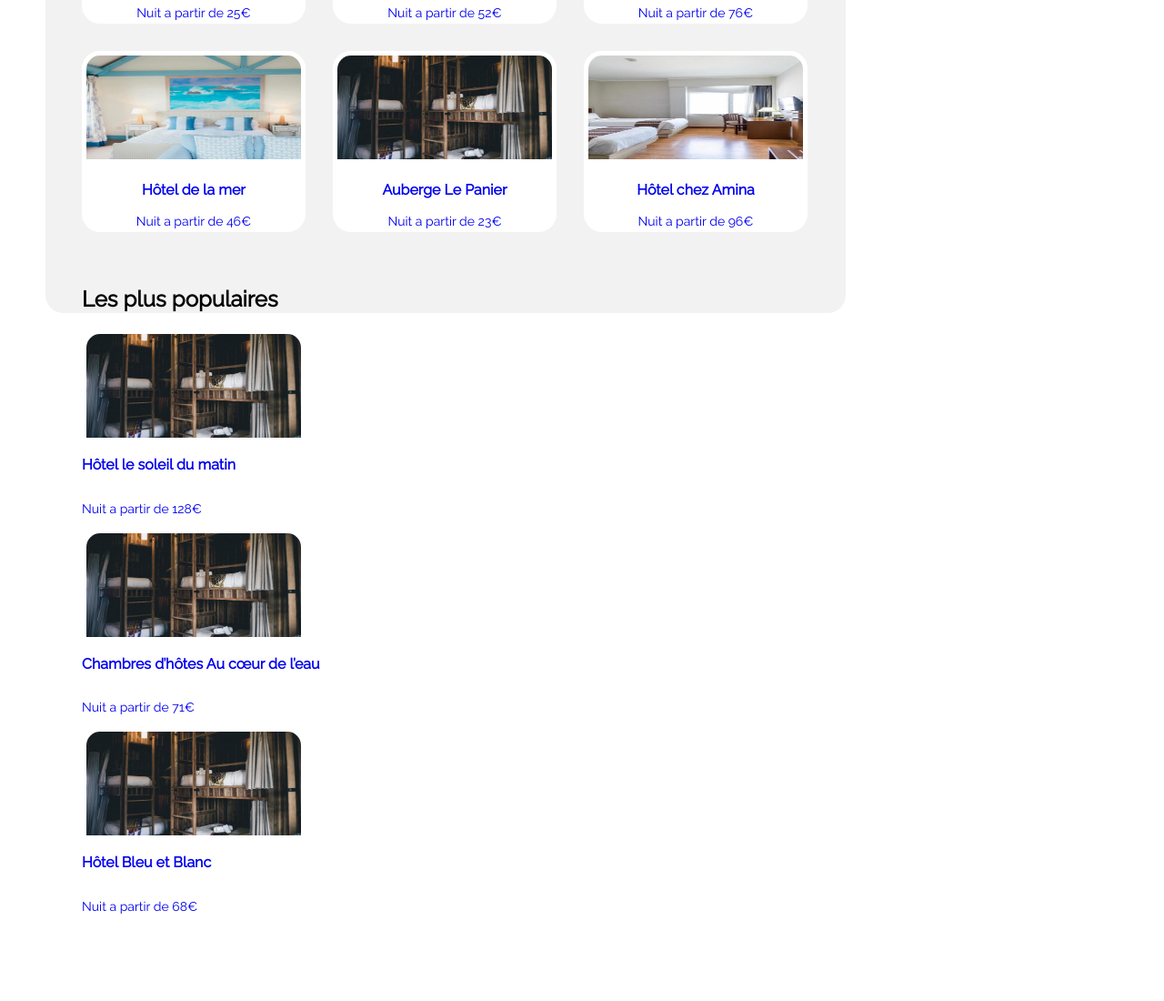
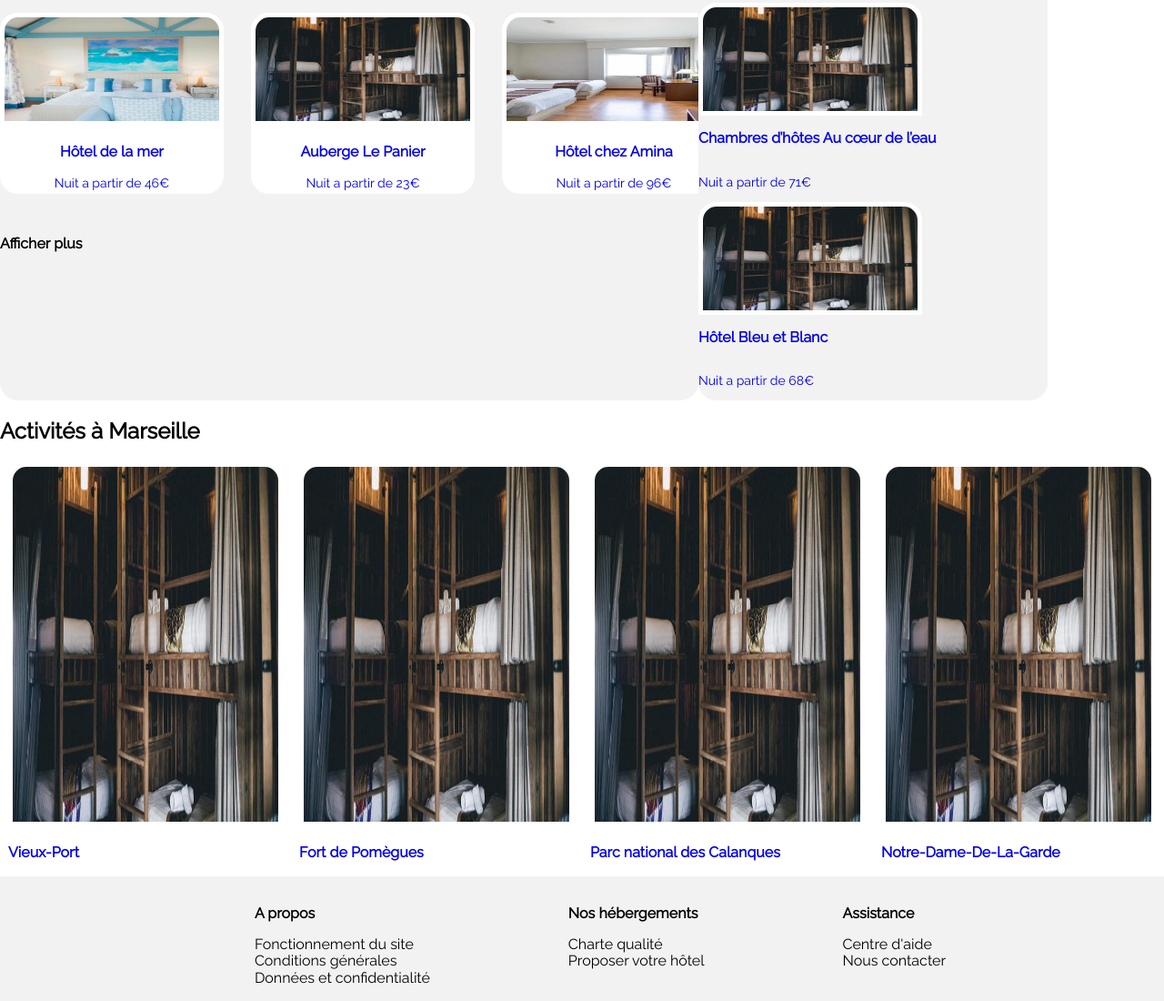
Before and after one commit to B-rimel/Projet-2-Booki, a plain HTML site: page index.html in a window 1280 px wide. Shown: the part 659-1759 px from the top of the page at 91% size. Before the commit the page ends 1677 px from the top, so only its background shows below. Drawn offline with nearby package versions, Linux system fonts and the light colour scheme.

Commit message:
Mise en place des activités et du footer

```diff
--- a/CSS/style.css
+++ b/CSS/style.css
@@ -151,14 +151,7 @@ color: #0065FC;
 }
 
 main {
-    border-radius: 20px;
-    background-color: #F2F2F2;
-    margin-left: 50px;
-    margin-right: 40px;
-    padding-left: 40px;
-    padding-top: 42px;
-    width: 880px;
-    height: 626px;
+    margin:auto;
 }
 
 h3 {
@@ -168,6 +161,23 @@ h3 {
 
 main p {
     font-size: 14px;
+}
+
+main {
+    display: flex;
+    margin: auto;
+}
+
+.hebergement {
+    background-color: #F2F2F2;
+    border-radius: 20px;
+    width: 60%;
+}
+
+.populaire {
+    background-color: #F2F2F2;
+    border-radius: 20px;
+    width: 30%;
 }
 
 
@@ -203,3 +213,31 @@ main img {
     display: flex;
     flex-direction: column;
 }
+
+article {
+    display: flex;
+    justify-content: space-around;
+}
+
+article img {
+    box-sizing: border-box;
+    height: 400px;
+    width: 302px;
+    border: 5px solid #FFFFFF;
+    border-radius: 20px 20px 0px 0px;
+}
+
+footer
+{
+    background-color: #F2F2F2;
+}
+footer nav{
+    display: flex;
+    justify-content: space-evenly;
+    padding-left: 10%;
+    padding-right: 10%;
+}
+
+ul {
+    list-style: none;
+}
--- a/index.html
+++ b/index.html
@@ -47,7 +47,8 @@
         </div>
     </nav>
     <main>
-               <h2 id="hebergement">Hébergements à Marseille</h2>
+        <div class="hebergement">
+               <h2>Hébergements à Marseille</h2>
        <div class="grille-marseille">
             <a href="#"><div class="hebergement-marseille" >
                 <img src="images/canebiere.jpg" alt="">
@@ -79,9 +80,11 @@
                 <h3>Hôtel chez Amina</h3>
                 <p>Nuit a partir de 96€</p>
             </div></a>
+                    <h3>Afficher plus</h3>
+    </div>
     </div>
 
-    <div class="grille-populaire">
+    <div class="populaire">
         <h2>Les plus populaires</h2>
         <a href="#"><div class="grille-populaire">
             <img src="images/panier.jpg" alt="">
@@ -99,7 +102,54 @@
             <p>Nuit a partir de 68€</p>
         </div></a>
     </div>
-    </main>
+</div>
+
+
+</main>
+    <h2>Activités à Marseille</h2>
+<article>
+        <a href="#"><div class="activite-marseille">
+            <img src="images/panier.jpg" alt="">
+            <h3>Vieux-Port</h3>
+        </div></a>
+        <a href="#"><div class="activite-marseille">
+            <img src="images/panier.jpg" alt="">
+            <h3>Fort de Pomègues</h3>
+        </div></a>
+        <a href="#"><div class="activite-marseille">
+            <img src="images/panier.jpg" alt="">
+            <h3>Parc national des Calanques</h3>
+        </div></a>
+        <a href="#"><div class="activite-marseille">
+            <img src="images/panier.jpg" alt="">
+            <h3>Notre-Dame-De-La-Garde</h3>
+        </div></a>
+</article>
+
+<footer>
+
+<nav>
+
+    <ul>
+        <h3><li>A propos</li></h3>
+        <li>Fonctionnement du site</li>
+        <li>Conditions générales</li>
+        <li>Données et confidentialité</li>
+    </ul>
+
+    <ul>
+        <h3><li>Nos hébergements</li></h3>
+        <li>Charte qualité</li>
+        <li>Proposer votre hôtel</li>
+    </ul>
+
+        <ul>
+        <h3><li>Assistance</li></h3>
+        <li>Centre d'aide</li>
+        <li>Nous contacter</li>
+    </ul>
+</nav>
+</footer>
 
 
 </body>
```
